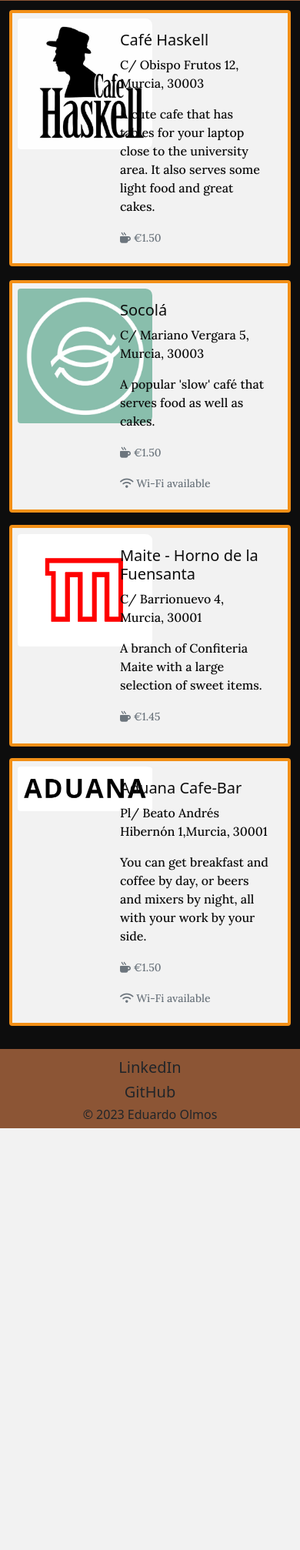
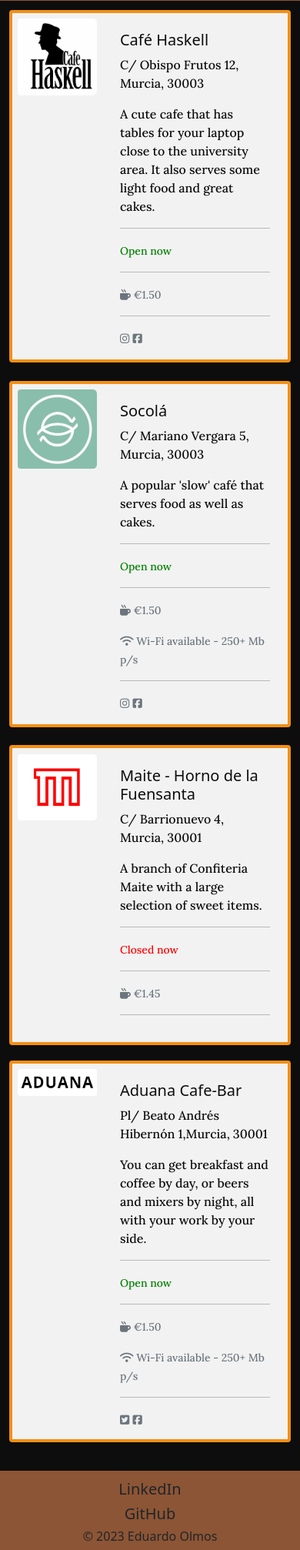
Before and after one commit to BigEd12/Project_83, a Flask app: page /all_cafes in a window 390 px wide. Shown: the part 249-2263 px from the top of the page at 77% size. Before the commit the page ends 1715 px from the top, so only its background shows below. Run offline with Flask 3, Linux system fonts and the light colour scheme; some libraries are stand-ins or nearby versions.

Commit message:
Update to db to add new columns, Responsiveness All Cafes page updated

```diff
--- a/main.py
+++ b/main.py
@@ -8,7 +8,8 @@
 from datetime import date
 import os
 from werkzeug.utils import secure_filename
-import random
+from textwrap import wrap
+
 
 
 #---------------------- YEAR FOR COPYRIGHT ---------------------- #
@@ -37,20 +38,20 @@
     wifi_down = db.Column(db.String(250))
     seating_range = db.Column(db.String(20), nullable=False)
     coffee_price = db.Column(db.String(20), nullable=False)
-    mon_open = db.Column(db.String(20), nullable=False)
-    mon_close = db.Column(db.String(20), nullable=False)
-    tue_open = db.Column(db.String(20), nullable=False)
-    tue_close = db.Column(db.String(20), nullable=False)
-    wed_open = db.Column(db.String(20), nullable=False)
-    wed_close = db.Column(db.String(20), nullable=False)
-    thu_open = db.Column(db.String(20), nullable=False)
-    thu_close = db.Column(db.String(20), nullable=False)
-    fri_open = db.Column(db.String(20), nullable=False)
-    fri_close = db.Column(db.String(20), nullable=False)
-    sat_open = db.Column(db.String(20), nullable=False)
-    sat_close = db.Column(db.String(20), nullable=False)
-    sun_open = db.Column(db.String(20), nullable=False)
-    sun_close = db.Column(db.String(20), nullable=False)
+    mon_open = db.Column(db.String(20))
+    mon_close = db.Column(db.String(20))
+    tue_open = db.Column(db.String(20))
+    tue_close = db.Column(db.String(20))
+    wed_open = db.Column(db.String(20))
+    wed_close = db.Column(db.String(20))
+    thu_open = db.Column(db.String(20))
+    thu_close = db.Column(db.String(20))
+    fri_open = db.Column(db.String(20))
+    fri_close = db.Column(db.String(20))
+    sat_open = db.Column(db.String(20))
+    sat_close = db.Column(db.String(20))
+    sun_open = db.Column(db.String(20))
+    sun_close = db.Column(db.String(20))
     wifi_rating = db.Column(db.String(20), nullable=False)
     power_rating = db.Column(db.String(20), nullable=False)
     seating_rating = db.Column(db.String(20), nullable=False)
@@ -62,21 +63,22 @@
     facebook = db.Column(db.String(500))
     instagram = db.Column(db.String(500))
     twitter = db.Column(db.String(500))
+    open_status = db.Column(db.String(25))
     def to_dict(self):
         return {column.name: getattr(self, column.name) for column in self.__table__.columns}
 
-# with app.app_context():
-#    db.create_all()
+with app.app_context():
+    db.create_all()
 
 ##---------------------- RANDOM CAFES ---------------------- ##
-with app.app_context():
-    num_cafes = len(db.session.query(Cafes).all())
-
-    random_nums = random.sample(range(1, num_cafes + 1), 3)
-
-    random_1 = Cafes.query.get(random_nums[0])
-    random_2 = Cafes.query.get(random_nums[1])
-    random_3 = Cafes.query.get(random_nums[2])
+# with app.app_context():
+#     num_cafes = len(db.session.query(Cafes).all())
+#
+#     random_nums = random.sample(range(1, num_cafes + 1), 3)
+#
+#     random_1 = Cafes.query.get(random_nums[0])
+#     random_2 = Cafes.query.get(random_nums[1])
+#     random_3 = Cafes.query.get(random_nums[2])
 
 #---------------------- ADD CAFE ----------------------#
 class AddNewCafeForm(FlaskForm):
@@ -115,15 +117,60 @@
     submit = SubmitField("Submit")
 
 
+#---------------------- IS IT OPEN? ----------------------#
+def time_value(time):
+    split = time.split(":")
+    if len(split) == 2:
+        hour = split[0]
+        min = split[1]
+        time_value = int((int(hour) * 60) + int(min))
+        return time_value
+    elif len(split) != 2:
+        split = time.split(":")
+        new_split = split[1].split("-")
+        hour_1 = split[0]
+        hour_2 = new_split[1]
+        min_1 = new_split[0]
+        min_2 = split[2]
+        value_1 = int((int(hour_1) * 60) + int(min_1))
+        value_2 = int((int(hour_2) * 60) + int(min_2))
+        return [value_1, value_2]
 
+
+def is_it_open(open_time, close_time, current_time):
+    if not open_time:
+        return "Closed"
+    elif not close_time:
+        return "Closed"
+    elif len(open_time) == 5:
+        if time_value(close_time) < 120:
+            if time_value(current_time) > time_value(open_time) and time_value(current_time) < (time_value(close_time) + 1440):
+                return "Open"
+            else:
+                return "Closed"
+        else:
+            if time_value(current_time) > time_value(open_time) and time_value(current_time) < (time_value(close_time)):
+                return "Open"
+            else:
+                return "Closed"
+    else:
+        am_hours = time_value(open_time)
+        if time_value(current_time) > am_hours[0] and time_value(current_time) < am_hours[1]:
+            return "Open"
+        pm_hours = time_value(close_time)
+        if time_value(current_time) > pm_hours[0] and time_value(current_time) < pm_hours[1]:
+            return "Open"
+        else:
+            return "Closed"
 
 @app.route("/")
 def index():
+    cafes = Cafes.query.all()
+    cafe_1 = Cafes.query.get(1)
     return render_template("index.html",
                            year=year,
-                           random_1=random_1,
-                           random_2=random_2,
-                           random_3=random_3
+                           cafe_1=cafe_1,
+                           cafes=cafes
                            )
 
 @app.route("/cafes/<int:cafe>", methods=["POST", "GET"])
@@ -208,11 +255,21 @@
 @app.route("/all_cafes", methods=["GET", "POST"])
 def all_cafes():
     cafes = Cafes.query.all()
+    now = datetime.datetime.now()
+    day_today = now.strftime("%A")
+    time_now = now.strftime("%H:%M")
+    day = wrap(day_today.lower(), 3)[0]
+    for cafe in cafes:
+        open_hour = getattr(cafe, f"{day}_open")
+        close_hour = getattr(cafe, f"{day}_close")
+        cafe.open_status = is_it_open(open_hour, close_hour, time_now)
+
     return render_template("all_cafes.html",
                            cafes=cafes,
                            year=year
                            )
 
 
+
 if __name__ == "__main__":
     app.run(debug=True)
--- a/static/css/styles.css
+++ b/static/css/styles.css
@@ -96,10 +96,12 @@
 #selection {
     background-color: #8C5535;
     text-align: center;
+    min-height: 300px;
 }
 
 .carousel-image {
-    width: 50%;
+    width: 25%;
+    height: 25%;
     border-radius: 5%;
 }
 
@@ -113,8 +115,9 @@
     padding-top: 1%;
 }
 
-.carousel-caption {
-    padding-top: 0;
+#selection .carousel-caption {
+    margin-top: 2%;
+    bottom: 15px;
 }
 
 @media (max-width: 768px) {
@@ -268,6 +271,10 @@
     border-radius: 5%;
 }
 
+#cafes img:hover{
+   transform: scale(2);
+   transition: 2s;
+ }
 
 /*-------------------- ADD CAFÉ --------------------*/
 #add-cafe {
@@ -285,9 +292,19 @@
 #all-cafes-template {
     background-color: #0D0D0D;
     padding: 3%;
+    color: #0D0D0D;
 }
 
 #all-cafes-template h5 {
+    color: #0D0D0D;
+}
+
+#all-cafes-template p {
+    color: #0D0D0D;
+}
+
+#all-cafes-template hr {
+    margin-top: 1px;
     color: #0D0D0D;
 }
 
@@ -295,6 +312,22 @@
     border-radius: 5%;
     max-height: 175px;
     max-width: 175px;
+}
+
+@media (min-width: 768px) {
+
+    #all-cafes-template img{
+    border-radius: 5%;
+    width: 100%;
+    }
+}
+
+@media (max-width: 576px) {
+
+    #all-cafes-template img{
+    border-radius: 5%;
+    width: 90%;
+    }
 }
 
 #all-cafes-template .card{
@@ -307,6 +340,7 @@
 #all-cafes-template .card-body{
     margin-left: 1%;
 }
+
 
 
 #all-cafes-header iframe {
--- a/templates/all_cafes.html
+++ b/templates/all_cafes.html
@@ -10,7 +10,7 @@
     <section id="all-cafes-template">
         <div class="row">
             {% for cafe in cafes %}
-            <div class="col-12 col-md-4">
+            <div class="col-12 col-lg-4 col-md-6">
                 <div class="card mb-3">
                     <div class="row g-0">
                         <div class="col-4">
@@ -22,12 +22,29 @@
                         <div class="card-body">
                             <a href=" {{ url_for('cafes', cafe=cafe.id) }}">
                             <h5 class="card-title">{{ cafe.name }}</h5>
-                            </a>
                             <p class="card-text">{{ cafe.address }}</p>
                             <p class="card-text">{{ cafe.description }}</p>
+                            <hr>
+                            {% if cafe.open_status == "Open" %}
+                            <p class="card-text open" style="color: green"><small>{{ cafe.open_status }} now</small></p>
+                            {% elif cafe.open_status == "Closed" %}
+                            <p class="card-text open" style="color: red"><small>{{ cafe.open_status }} now</small></p>
+                            {% endif %}
+                            <hr>
                             <p class="card-text"><small class="text-muted"><i class="fa-solid fa-mug-hot"></i> €{{ cafe.coffee_price }}</small></p>
                             {% if cafe.wifi_down %}
-                            <p class="card-text"><small class="text-muted"><i class="fa-solid fa-wifi"></i> Wi-Fi available</small></p>
+                            <p class="card-text"><small class="text-muted"><i class="fa-solid fa-wifi"></i> Wi-Fi available - {{ cafe.wifi_down}} Mb p/s</small></p>
+                            {% endif %}
+                            <hr>
+                            </a>
+                            {% if cafe.instagram %}
+                            <a href="{{ cafe.instagram }}" class="card-text"><small class="text-muted"><i class="fa-brands fa-instagram"></i></small></a>
+                            {% endif %}
+                            {% if cafe.twitter %}
+                            <a href="{{ cafe.twitter }}" class="card-text"><small class="text-muted"><i class="fa-brands fa-square-twitter"></i></small></a>
+                            {% endif %}
+                            {% if cafe.facebook %}
+                            <a href="{{ cafe.facebook }}" class="card-text"><small class="text-muted"><i class="fa-brands fa-square-facebook"></i></small></a>
                             {% endif %}
                         </div>
                     </div>
--- a/templates/header.html
+++ b/templates/header.html
@@ -21,6 +21,7 @@
 
     <!-- CUSTOM STYLES -->
     <link href="{{ url_for('static', filename='css/styles.css')}}" rel="stylesheet">
+
 
 </head>
 <body>
```
Also changed, not shown: templates/cafe_template.html (+11 -4 lines), templates/index.html (+11 -16 lines), instance/cafes.db.
